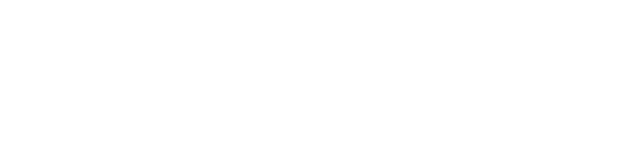
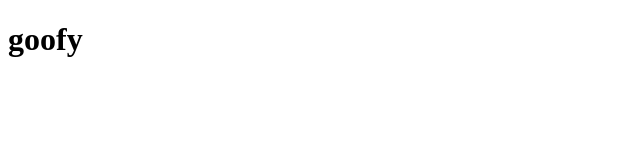
Before and after one commit to stedod21/stedod21.github.io, a website: page index.html in a window 1280 px wide. Shown: the whole page, without its empty margins (0-640 px from the left). Drawn offline with Linux system fonts and the light colour scheme.

Commit message:
basdfbuiiiu

```diff
--- a/index.html
+++ b/index.html
@@ -5,6 +5,6 @@
     <title>Title</title>
 </head>
 <body>
-
+    <h1>goofy</h1>
 </body>
 </html>
```
